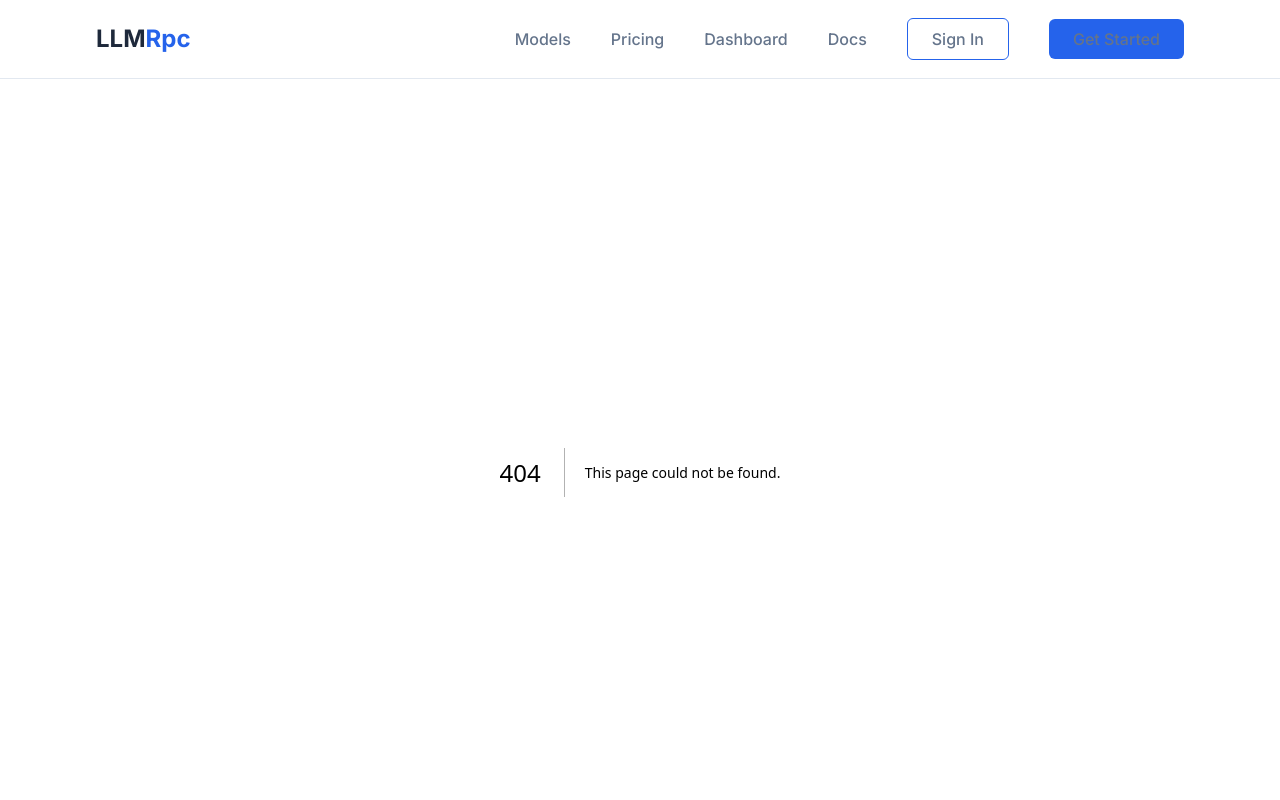
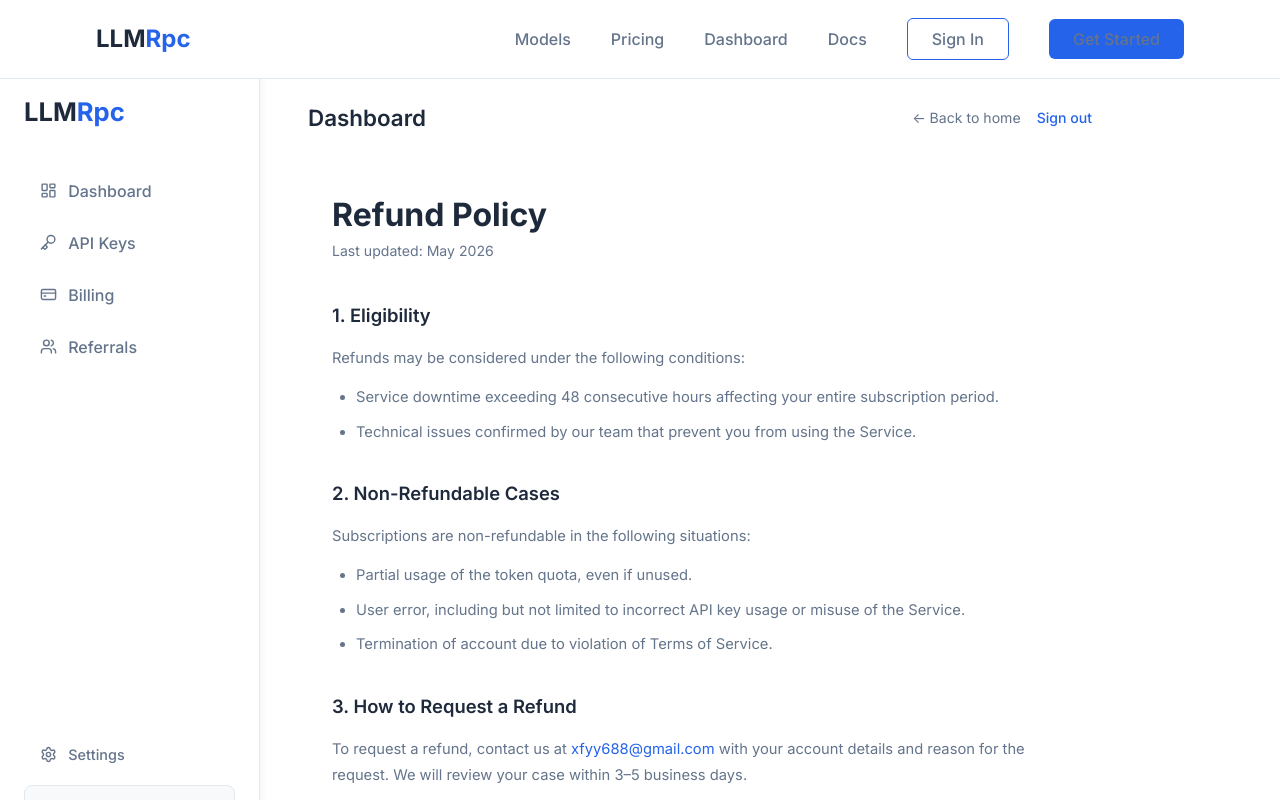
Before and after one commit to xiaolin0123888/llmrpc.com, a Next.js app: page /refund in a window 1280 px wide. Before the commit this address had no page. Shown: the top 800 px of the page. Built offline with nearby package versions, Linux system fonts and the light colour scheme.

Commit message:
Add refund policy page

```diff
--- /dev/null
+++ b/app/(main)/refund/page.tsx
@@ -0,0 +1,30 @@
+export default function RefundPage() {
+  return (
+    <div style={{ maxWidth: '800px', margin: '0 auto', padding: '2rem' }}>
+      <h1 style={{ fontSize: '2rem', fontWeight: 700, color: 'var(--text-dark)', marginBottom: '0.5rem' }}>Refund Policy</h1>
+      <p style={{ color: 'var(--text-gray)', fontSize: '0.88rem', marginBottom: '2.5rem' }}>Last updated: May 2026</p>
+
+      <div style={{ lineHeight: 1.8 }}>
+        <h2 style={{ fontSize: '1.15rem', fontWeight: 600, color: 'var(--text-dark)', margin: '2rem 0 0.8rem' }}>1. Eligibility</h2>
+        <p style={{ color: 'var(--text-gray)', fontSize: '0.92rem', marginBottom: '0.8rem' }}>Refunds may be considered under the following conditions:</p>
+        <ul style={{ color: 'var(--text-gray)', fontSize: '0.92rem', paddingLeft: '1.5rem', marginBottom: '1rem' }}>
+          <li style={{ marginBottom: '0.5rem' }}>Service downtime exceeding 48 consecutive hours affecting your entire subscription period.</li>
+          <li style={{ marginBottom: '0.5rem' }}>Technical issues confirmed by our team that prevent you from using the Service.</li>
+        </ul>
+
+        <h2 style={{ fontSize: '1.15rem', fontWeight: 600, color: 'var(--text-dark)', margin: '2rem 0 0.8rem' }}>2. Non-Refundable Cases</h2>
+        <p style={{ color: 'var(--text-gray)', fontSize: '0.92rem', marginBottom: '0.8rem' }}>Subscriptions are non-refundable in the following situations:</p>
+        <ul style={{ color: 'var(--text-gray)', fontSize: '0.92rem', paddingLeft: '1.5rem', marginBottom: '1rem' }}>
+          <li style={{ marginBottom: '0.5rem' }}>Partial usage of the token quota, even if unused.</li>
+          <li style={{ marginBottom: '0.5rem' }}>User error, including but not limited to incorrect API key usage or misuse of the Service.</li>
+          <li style={{ marginBottom: '0.5rem' }}>Termination of account due to violation of Terms of Service.</li>
+        </ul>
+
+        <h2 style={{ fontSize: '1.15rem', fontWeight: 600, color: 'var(--text-dark)', margin: '2rem 0 0.8rem' }}>3. How to Request a Refund</h2>
+        <p style={{ color: 'var(--text-gray)', fontSize: '0.92rem' }}>
+          To request a refund, contact us at <a href="mailto:xfyy688@gmail.com" style={{ color: 'var(--primary)' }}>xfyy688@gmail.com</a> with your account details and reason for the request. We will review your case within 3–5 business days.
+        </p>
+      </div>
+    </div>
+  )
+}
--- a/app/layout.tsx
+++ b/app/layout.tsx
@@ -51,6 +51,7 @@
             <div className="footer-col">
               <h4>Company</h4>
               <Link href="/(main)/privacy">Privacy Policy</Link>
+              <a href="/(main)/refund">Refund Policy</a>
               <a href="#">Terms of Service</a>
               <a href="#">Blog</a>
               <a href="#">About</a>
```
